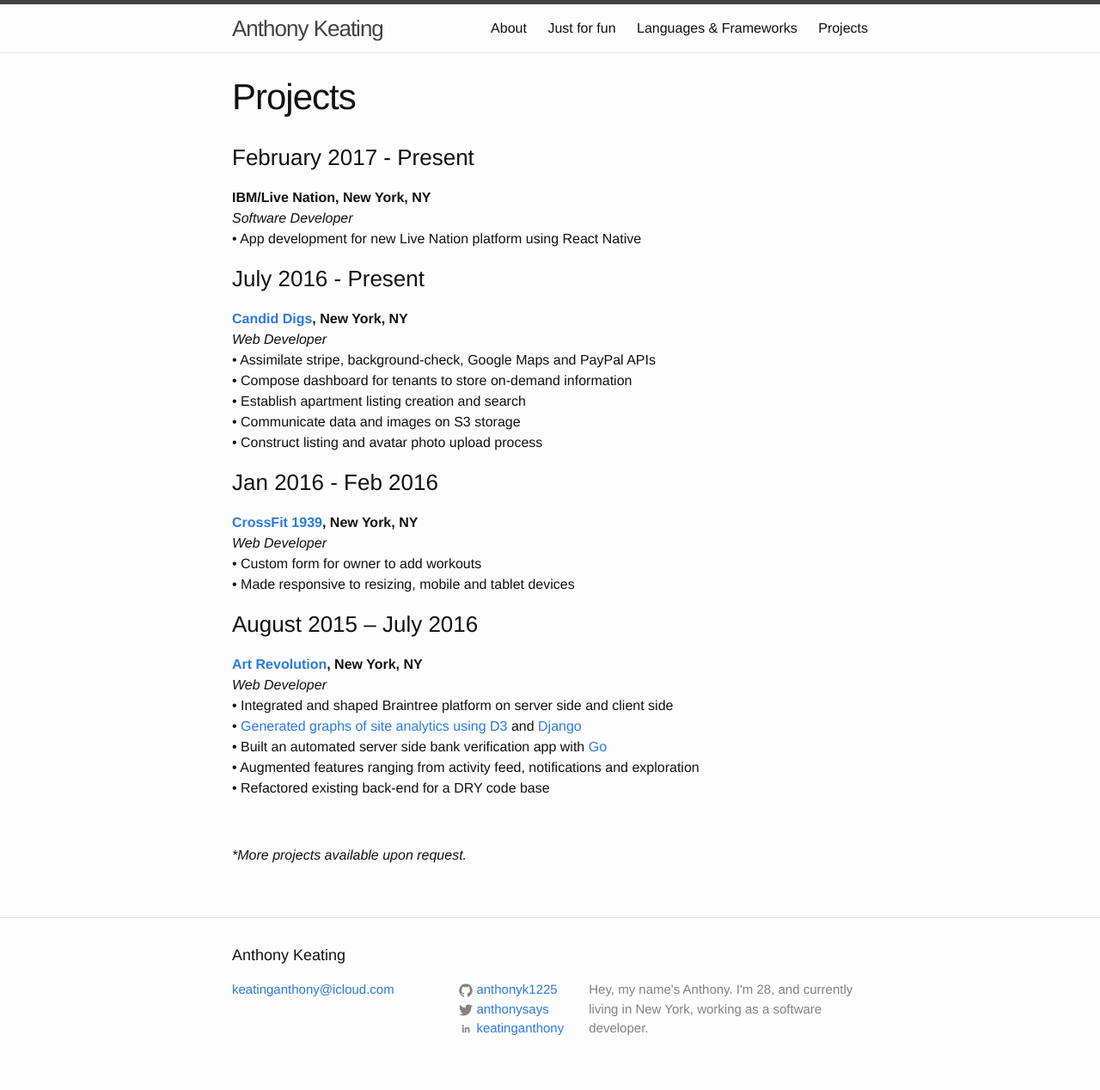
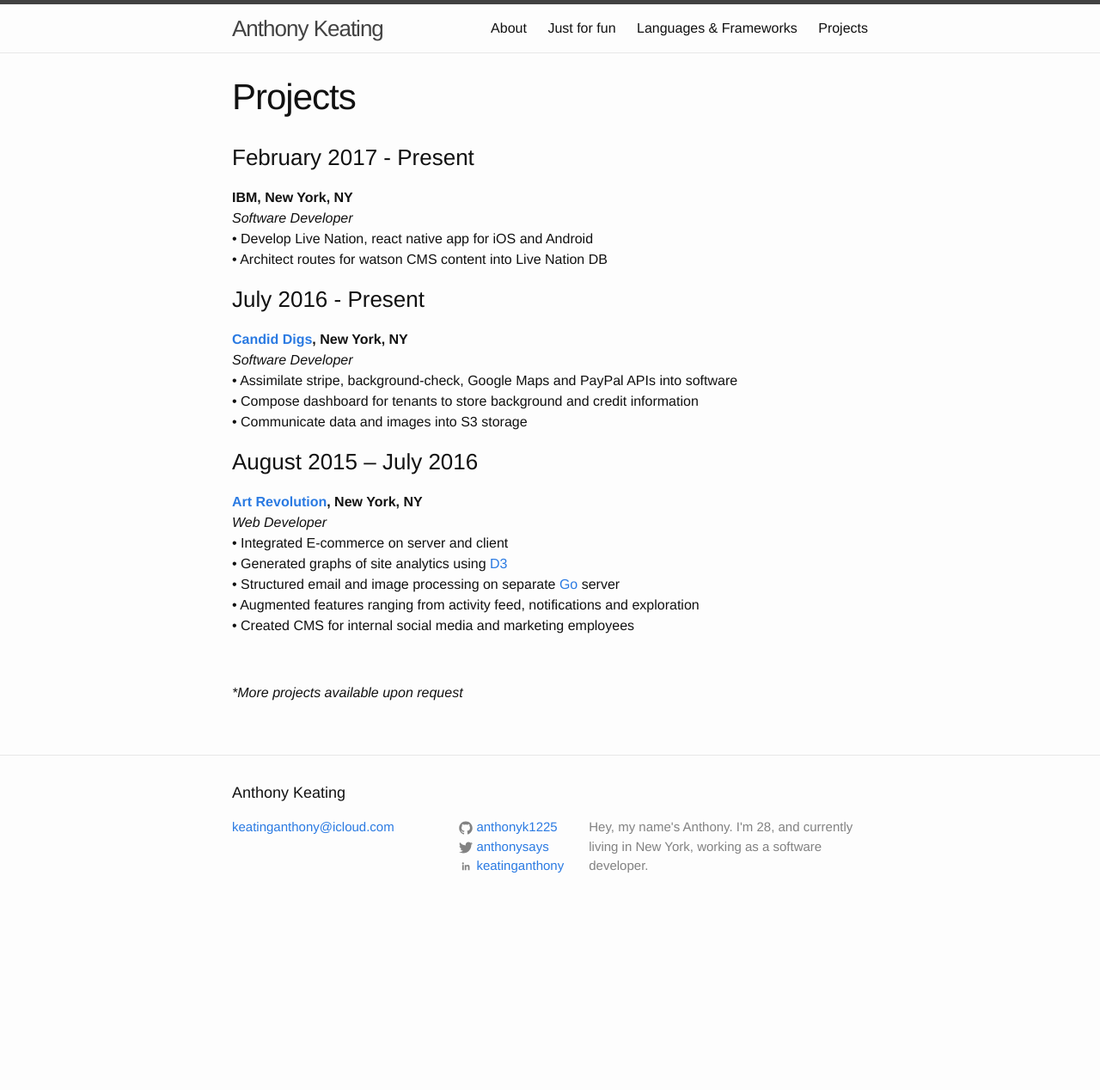
Before and after one commit to anthonyk1225/anthonyk1225.github.io, a Jekyll site: the page built from projects.md, in a window 1280 px wide. Shown: the whole page at 86% size. Built offline with Jekyll 4.4.1, drawn with Linux system fonts in a browser that asks for light colours; a script that is not in the unit is left out; after the commit the page ends 1079 px from its top, so only the background shows below that.

Commit message:
update jekyll website

```diff
--- a/projects.md
+++ b/projects.md
@@ -6,36 +6,25 @@
 
 
 <h3>February 2017 - Present</h3>
-<b>IBM/Live Nation, New York, NY</b>
+<b>IBM, New York, NY</b>
 <br>
 <i>Software Developer</i>
 <br>
-•	App development for new Live Nation platform using React Native
+•	Develop Live Nation, react native app for iOS and Android
+<br>
+•	Architect routes for watson CMS content into Live Nation DB
+
 
 <h3>July 2016 - Present</h3>
 <b><a href='/candiddigs/'>Candid Digs</a>, New York, NY</b>
 <br>
-<i>Web Developer</i>
+<i>Software Developer</i>
 <br>
-•	Assimilate stripe, background-check, Google Maps and PayPal APIs
+•	Assimilate stripe, background-check, Google Maps and PayPal APIs into software
 <br>
-•	Compose dashboard for tenants to store on-demand information
+•	Compose dashboard for tenants to store background and credit information
 <br>
-•	Establish apartment listing creation and search
-<br>
-•	Communicate data and images on S3 storage
-<br>
-•	Construct listing and avatar photo upload process
-
-
-<h3>Jan 2016 - Feb 2016</h3>
-<b><a href='/crossfit1939/'>CrossFit 1939</a>, New York, NY</b>
-<br>
-<i>Web Developer</i>
-<br>
-•	Custom form for owner to add workouts
-<br>
-•	Made responsive to resizing, mobile and tablet devices
+•	Communicate data and images into S3 storage
 
 
 <h3>August 2015 – July 2016</h3>
@@ -43,15 +32,15 @@
 <br>
 <i>Web Developer</i>
 <br>
-•	Integrated and shaped Braintree platform on server side and client side
+•	Integrated E-commerce on server and client
 <br>
-•	<a href='/d3post/'>Generated graphs of site analytics using D3</a> and <a href='/languages/'>Django</a>
+•	Generated graphs of site analytics using <a href='/d3post/'>D3</a>
 <br>
-•	Built an automated server side bank verification app with <a href='/languages/'>Go</a>
+•	Structured email and image processing on separate <a href='/languages/'>Go</a> server
 <br>
 •	Augmented features ranging from activity feed, notifications and exploration
 <br>
-•	Refactored existing back-end for a DRY code base
+•	Created CMS for internal social media and marketing employees
 
 <br>
-<p><i>*More projects available upon request.</i></p>
+<p><i>*More projects available upon request</i></p>
```
Also changed, not shown: about.md (+3 -5 lines), justforfun.md (+1 -1 lines), language.md (+0 -1 lines).
